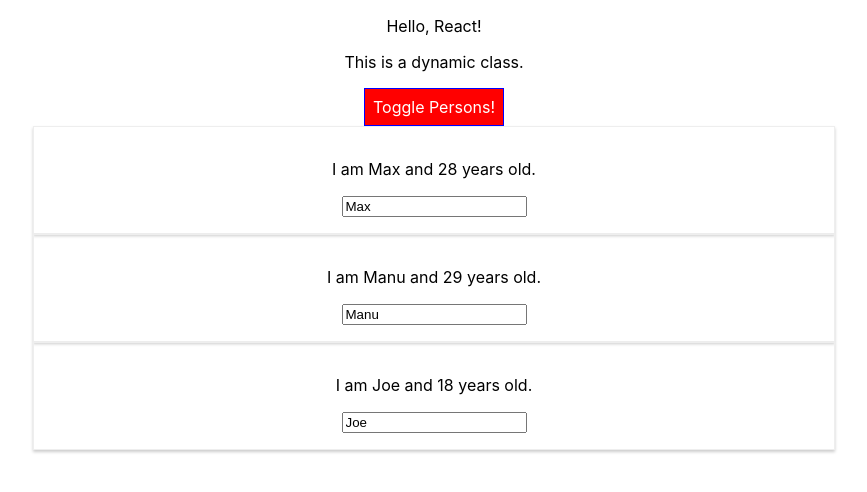
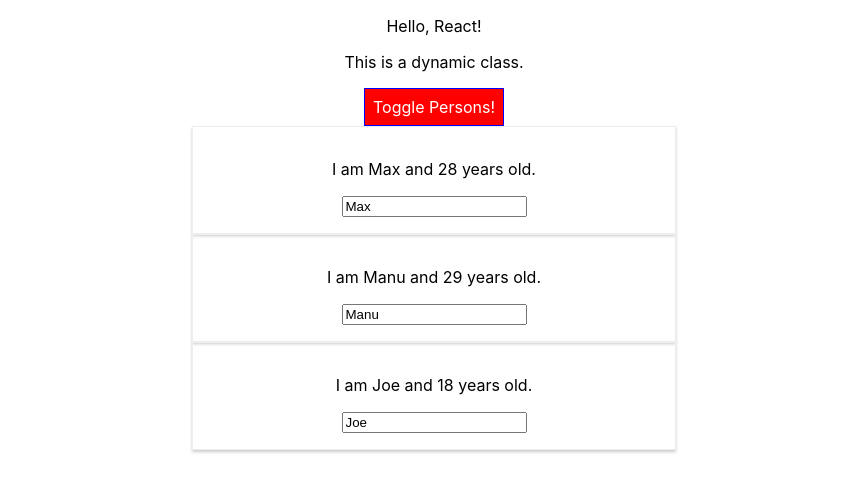
Before and after one commit to xionger/react_web, a React (Create React App) app in the folder complete-react-guide/: page / in a window 1280 px wide. Both pictures are taken after a click on the button "Toggle Persons!". Shown: the top 492 px of the page, without its empty margins (206-1073 px from the left). Built offline with nearby package versions, Linux system fonts and the light colour scheme.

Commit message:
5.68 using Radium for @media

```diff
--- a/complete-react-guide/src/App.js
+++ b/complete-react-guide/src/App.js
@@ -1,5 +1,5 @@
 import React, {Component} from 'react';
-import Radium from 'radium';
+import Radium, { StyleRoot}  from 'radium';
 import './App.css';
 import Person from './Person/Person';
 
@@ -86,12 +86,14 @@
     }
 
     return (
+      <StyleRoot>
         <div className="App">
             <p>Hello, React!</p>
             <p className={classes.join(' ')}>This is a dynamic class.</p>
             <button style={style} onClick={this.togglePersonsHandler}>Toggle Persons!</button>
             { persons }
         </div>
+      </StyleRoot>
     )
   }
 }
--- a/complete-react-guide/src/Person/Person.js
+++ b/complete-react-guide/src/Person/Person.js
@@ -3,8 +3,14 @@
 import './Person.css';
 
 const person = (props) => {
+    const style = {
+        '@media (min-width: 500px)': {
+            width: '450px'
+        }
+    };
+
     return (
-        <div className="Person">
+        <div className="Person" style={style}>
             <p onClick={props.click}>I am {props.name} and {props.age} years old.</p>
             <input type="text" onChange={props.changed} value={props.name}/>
         </div>
```
Lines whose indentation alone changed are shown as unchanged.
